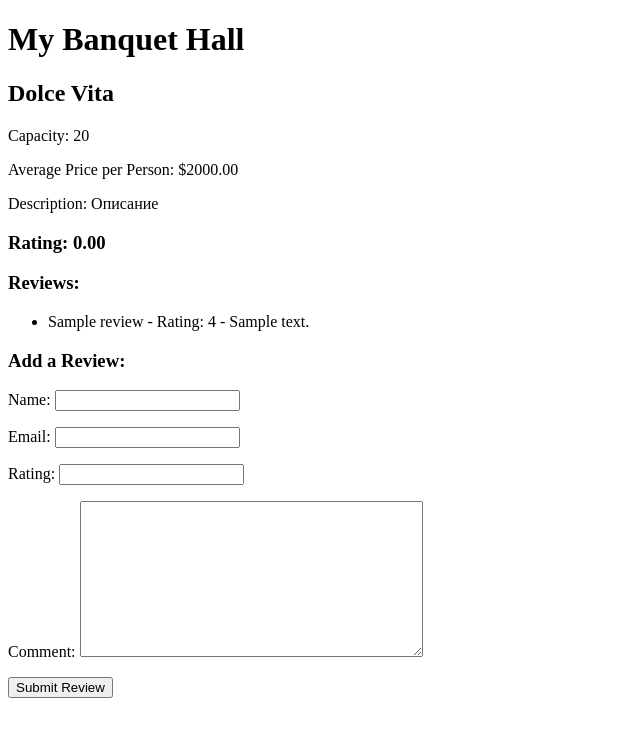
After one commit to saidillaeva/ReClick, a Django app: page /hall/1/ in a window 1280 px wide. The commit adds this page. Shown: the top 737 px of the page, without its empty margins (0-640 px from the left). Run offline with Django 4.2, Linux system fonts and the light colour scheme; data comes from the database, SQL or seed files in the repository; both versions use the stored data as it was after the commit; tables that the repository leaves empty hold one stand-in row (values such as "Sample post").

Commit message:
Hadizha code

```diff
--- a/reservation/forms.py
+++ b/reservation/forms.py
@@ -1,5 +1,5 @@
 from django import forms
-from .models import BanquetHall
+from .models import BanquetHall, Review
 
 class ReservationForm(forms.Form):
     hall = forms.ModelChoiceField(queryset=BanquetHall.objects.all(), empty_label="Select a hall")
@@ -10,3 +10,8 @@ class ReservationForm(forms.Form):
     email = forms.EmailField()
     phone = forms.CharField(max_length=15)
     guests = forms.IntegerField(min_value=1, label='Number of Guests')
+
+class ReviewForm(forms.ModelForm):
+    class Meta:
+        model = Review
+        fields = ['name', 'email', 'rating', 'comment']
--- a/reservation/models.py
+++ b/reservation/models.py
@@ -7,5 +7,17 @@ class BanquetHall(models.Model):
     average_price_per_person = models.DecimalField(max_digits=8, decimal_places=2)
     description = models.TextField()
 
+    rating = models.DecimalField(max_digits=3, decimal_places=2, default=0)
+    total_reviews = models.PositiveIntegerField(default=0)
     def __str__(self):
         return self.name
+
+class Review(models.Model):
+    hall = models.ForeignKey(BanquetHall, on_delete=models.CASCADE, related_name='reviews')
+    name = models.CharField(max_length=100)
+    email = models.EmailField()
+    rating = models.IntegerField()
+    comment = models.TextField()
+
+    def __str__(self):
+        return f"{self.name} - {self.hall.name}"
--- a/reservation/urls.py
+++ b/reservation/urls.py
@@ -1,6 +1,7 @@
 from django.urls import path
-from .views import reservation
+from .views import reservation, hall_detail
 
 urlpatterns = [
     path('reservation/', reservation, name='reservation'),
+    path('hall/<int:hall_id>/', hall_detail, name='hall_detail')
 ]
--- a/reservation/views.py
+++ b/reservation/views.py
@@ -1,6 +1,6 @@
-from django.shortcuts import render
+from django.shortcuts import render, get_object_or_404
 from .models import BanquetHall
-from .forms import ReservationForm
+from .forms import ReservationForm, ReviewForm
 def reservation(request):
     if request.method == 'POST':
         form = ReservationForm(request.POST)
@@ -13,3 +13,27 @@ def reservation(request):
 
     halls = BanquetHall.objects.all()
     return render(request, 'reservation_page.html', {'form': form, 'halls': halls})
+
+
+def hall_detail(request, hall_id):
+    hall = get_object_or_404(BanquetHall, pk=hall_id)
+    reviews = hall.reviews.all()  # Получаем все отзывы для этого банкетного зала
+
+    if request.method == 'POST':
+        review_form = ReviewForm(request.POST)
+        if review_form.is_valid():
+            new_review = review_form.save(commit=False)
+            new_review.hall = hall
+            new_review.save()
+
+            # Обновляем рейтинг банкетного зала на основе нового отзыва
+            hall.total_reviews += 1
+            hall.rating = (hall.rating * (hall.total_reviews - 1) + new_review.rating) / hall.total_reviews
+            hall.save()
+
+            return render(request, 'hall_detail.html', {'hall': hall, 'reviews': reviews, 'review_form': ReviewForm()})
+    else:
+        review_form = ReviewForm()
+
+    # Убедитесь, что в конце представления возвращается объект HttpResponse
+    return render(request, 'hall_detail.html', {'hall': hall, 'reviews': reviews, 'review_form': review_form})
--- /dev/null
+++ b/templates/hall_detail.html
@@ -0,0 +1,40 @@
+<!DOCTYPE html>
+<html lang="en">
+<head>
+    <meta charset="UTF-8">
+    <title>Title</title>
+</head>
+<body>
+{% extends 'base.html' %}
+
+{% block content %}
+  <h2>{{ hall.name }}</h2>
+  <p>Capacity: {{ hall.capacity }}</p>
+  <p>Average Price per Person: ${{ hall.average_price_per_person }}</p>
+  <p>Description: {{ hall.description }}</p>
+
+  <!-- Display Rating -->
+  <h3>Rating: {{ hall.rating }}</h3>
+
+  <!-- Display Reviews -->
+  <h3>Reviews:</h3>
+  {% if reviews %}
+    <ul>
+      {% for review in reviews %}
+        <li>{{ review.name }} - Rating: {{ review.rating }} - {{ review.comment }}</li>
+      {% endfor %}
+    </ul>
+  {% else %}
+    <p>No reviews yet.</p>
+  {% endif %}
+
+  <!-- Add a Review Form -->
+  <h3>Add a Review:</h3>
+  <form method="post" action="{% url 'hall_detail' hall.id %}">
+    {% csrf_token %}
+    {{ review_form.as_p }}
+    <button type="submit">Submit Review</button>
+  </form>
+{% endblock %}
+</body>
+</html>
--- a/templates/header_and_footer/header.html
+++ b/templates/header_and_footer/header.html
@@ -31,6 +31,9 @@
       <li class="nav-item">
         <a class="nav-link text-light" href="http://127.0.0.1:8000/reservation/">Banquets</a>
       </li>
+        <li class="nav-item">
+        <a class="nav-link text-light" href="http://127.0.0.1:8000/hall/1/">Banquets</a>
+      </li>
       <li class="nav-item">
         <a class="nav-link text-light" href="http://127.0.0.1:8000/person_list/">Add your restaurant</a>
       </li>
--- a/templates/reservation_page.html
+++ b/templates/reservation_page.html
@@ -15,5 +15,6 @@
     <button type="submit">Submit Reservation</button>
   </form>
 {% endblock %}
+<a href="{% url 'hall_detail' hall.id %}">View Details</a>
 </body>
 </html>
```
Also changed, not shown: db.sqlite3, reservation/migrations/0002_banquethall_rating_banquethall_total_reviews_review.py (added).
